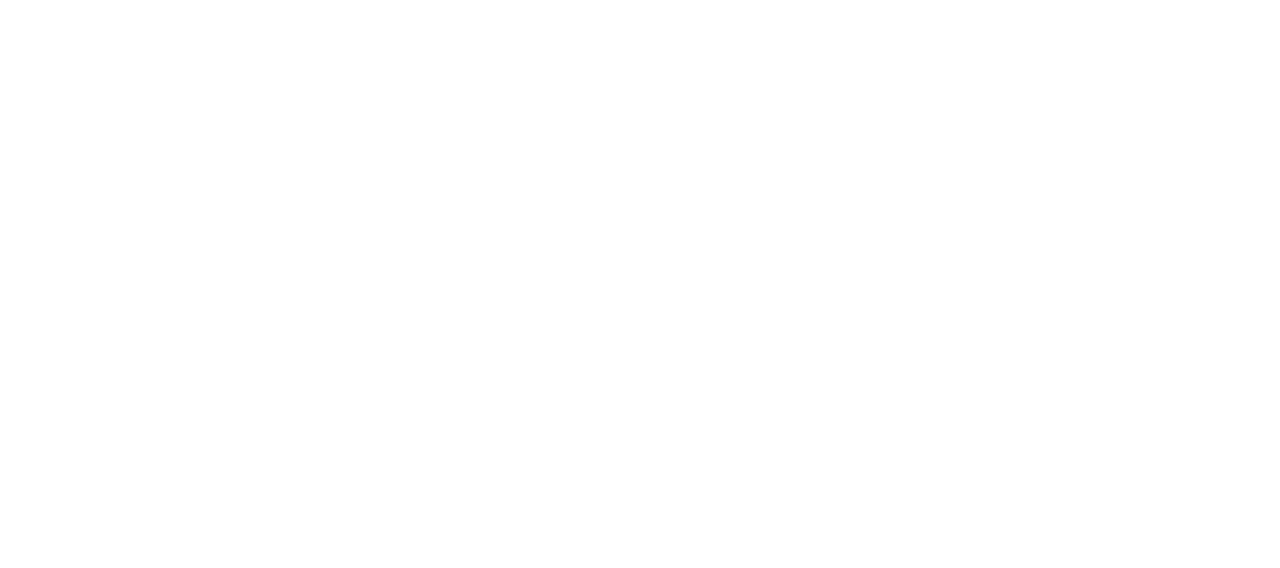
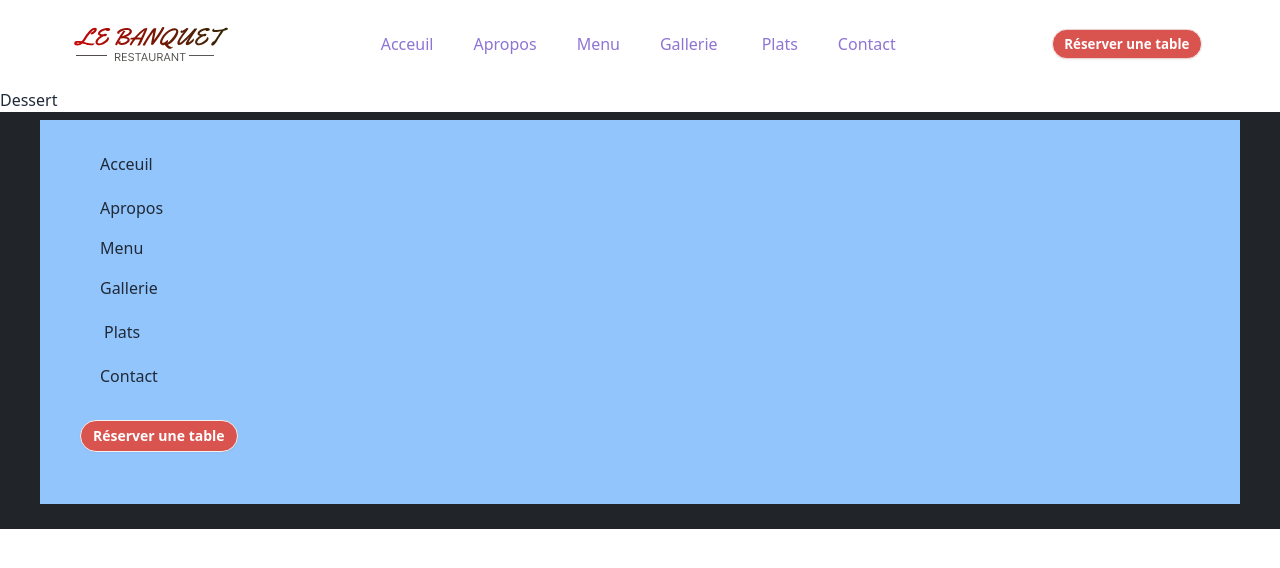
Before and after one commit to anliomar-dev/restoFrontEnd, a React (Vite) app: page /dessert in a window 1280 px wide. Before the commit this address had no page. Shown: the top 568 px of the page. Built offline with nearby package versions, Linux system fonts and the light colour scheme.

Commit message:
create new page dessert.jsx added it to App components and the dropdown in navar

```diff
--- a/index.html
+++ b/index.html
@@ -7,7 +7,7 @@
     <link href="https://fonts.googleapis.com/css2?family=Amatic+SC:wght@400;700&display=swap" rel="stylesheet">
     <title>le banquet</title>
   </head>
-  <body>
+  <body class="relative">
     <div id="root"></div>
     <script type="module" src="/src/main.jsx"></script>
   </body>
--- a/src/App.jsx
+++ b/src/App.jsx
@@ -5,6 +5,7 @@ import Lunch from "./pages/Lunch";
 import Starter from "./pages/starter.jsx";
 import Breakfast from "./pages/Breakfast";  // Corriger le chemin
 import Dinner from "./pages/Dinner";
+import Dessert from "./pages/dessert";
 
 function App() {
     return (
@@ -16,6 +17,7 @@ function App() {
                   <Route path="breakfast" element={<Breakfast />} />  {/* Corriger le chemin */}
                   <Route path="lunch" element={<Lunch />} />
                   <Route path="dinner" element={<Dinner />} />
+                  <Route path="dessert" element={<Dessert />} />
               </Route>
           </Routes>
       </BrowserRouter>
--- a/src/components/common/DropdownCategoriesDishes.jsx
+++ b/src/components/common/DropdownCategoriesDishes.jsx
@@ -19,6 +19,9 @@ function DropdownCategoriesDishes (){
 			  <li className="link-dropdown">
 				  <Link to="/dinner">Dinner</Link>
 			  </li>
+			  <li className="link-dropdown">
+				  <Link to="/dessert">Dessert</Link>
+			  </li>
 		  </ul>
 	  </>
 	)
--- a/src/components/common/menuSmallScreen.jsx
+++ b/src/components/common/menuSmallScreen.jsx
@@ -1,6 +1,28 @@
-function MenuSmallScreen({displayed}){
-	return(
-	  "bonjour"
+import DropdownCategoriesDishes from "./DropdownCategoriesDishes.jsx";
+import CallToActionBtn from "./callToActionBtn.jsx";
+
+function MenuSmallScreen(){
+	return (
+	  <div className="MenuSmallScreen fixed top-20 left-0 p-10 w-full h-full">
+		  <nav className="h-96 flex flex-col gap-y-6 py-5 bg-blue-300 ps-10">
+			  <ul className="flex flex-col">
+				  <li className="mx-2 py-3 px-3"><a href="/#Home">Acceuil</a></li>
+				  <li className="mx-2 py-2 px-3"><a href="/#about-section">Apropos</a></li>
+				  <li className="mx-2 py-2 px-3"><a href="/#menu">Menu</a></li>
+				  <li className="mx-2 py-2 px-3"><a href="/#gallery">Gallerie</a></li>
+				  <li className="mx-2 py-2 px-3 dropdown dropdown-hover pe-2">
+					  <DropdownCategoriesDishes/>
+				  </li>
+				  <li className="mx-2 py-2 px-3"><a href="/#contact">Contact</a></li>
+			  </ul>
+			  <div className="">
+				  <CallToActionBtn
+					isBtn={false} link="#reservation"
+					text="Réserver une table"
+					className="bg-accent text-white hover:bg-accentHover rounded-2xl btn-sm reservation-btn"/>
+			  </div>
+		  </nav>
+	  </div>
 	)
 }
 
--- a/src/components/navbar.jsx
+++ b/src/components/navbar.jsx
@@ -5,6 +5,7 @@ import BurgerIcon from "./common/burgerIcon.jsx";
 import {useEffect} from "react";
 import '../assets/styles/navbar.css'
 import DropdownCategoriesDishes from "./common/DropdownCategoriesDishes.jsx";
+import MenuSmallScreen from "./common/menuSmallScreen.jsx";
 
 
 function Navbar() {
@@ -44,6 +45,10 @@ function Navbar() {
                 <BurgerIcon/>
             </div>
         </nav>
+          {createPortal(
+            <MenuSmallScreen />,
+            document.body
+          )}
       </header>
     );
 }
--- /dev/null
+++ b/src/pages/dessert.jsx
@@ -0,0 +1,5 @@
+function Dessert(){
+	return <h1>Dessert</h1>
+}
+
+export default Dessert
```
Lines whose indentation alone changed are shown as unchanged.
